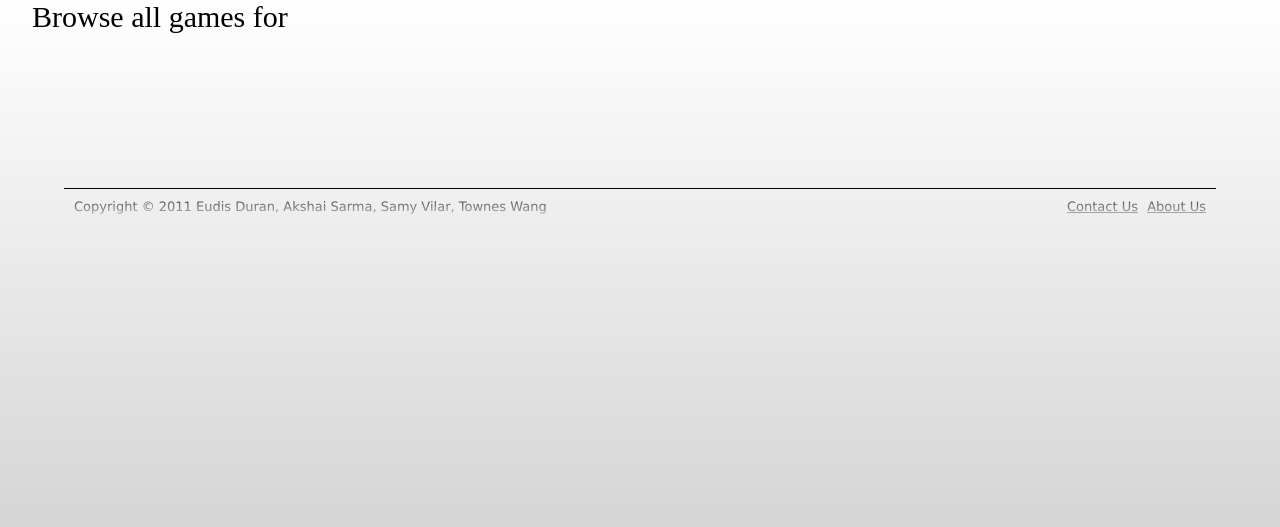
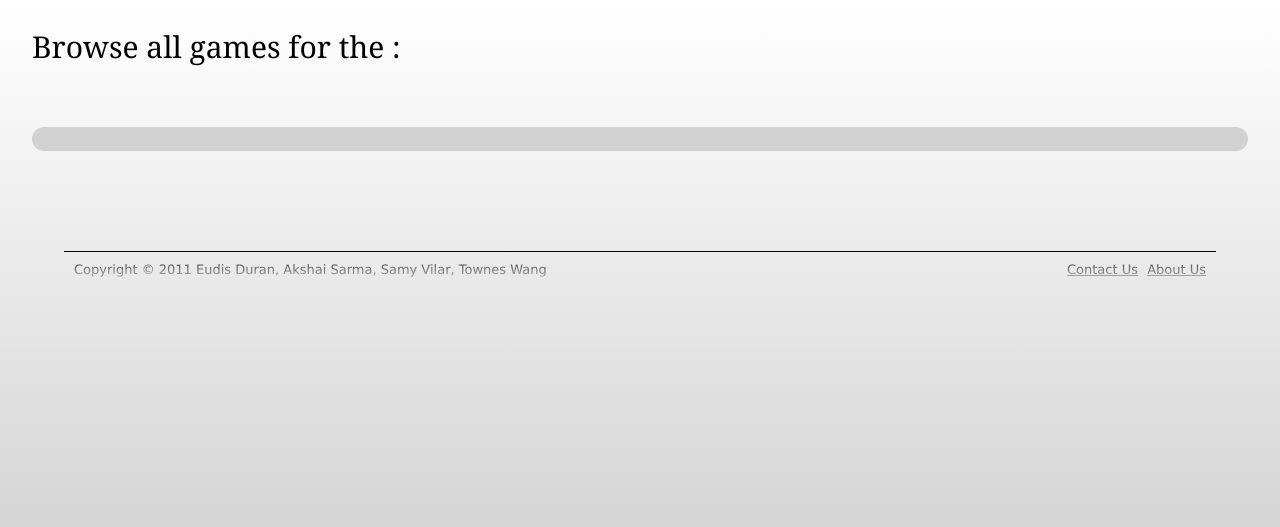
Before and after one commit to samyvilar/save-game, a Django app: template project/savegame/templates/infopage/platform.html in a window 1280 px wide. Shown: the part 161-688 px from the top of the page. Run offline with Django 3.2, Linux system fonts and the light colour scheme; the template is opened without the code that fills it, so the values that code supplies are empty.

Commit message:
Completed the stylesheet for the platform pages. Removed unnecessary CSS (pertaining to the styling of the background) from the stylesheet for the genre page. Once again, while platformPage-Realized.png shows the background of the page repeating, the position of the background is actually fixed when viewed in Chrome.

```diff
--- a/project/savegame/static/css/platformpage.css
+++ b/project/savegame/static/css/platformpage.css
@@ -1,24 +1,38 @@
-#platformwrap
-{
+#platformwrap {
+    padding-top: 2%;
     width: 95%;
     margin: auto;
+    font: 15px Georgia, "Times New Roman", Times, serif;
 }
-#platform
-{
+
+#platform {
     font-size: 30px;
 }
 
-.game
-{
-	margin: auto;
+.game {
+    float: left;
+    height: 30%;
+    width: 21%;
+    padding-left: 2%;
+    padding-right: 2%;
 }
 
-.text
-{
+.text {
     font-size: 20px;
 }
 
-#paginator
-{
+#paginator {
+    text-align: center;
+    float: left;
+    width: 100%;
     font-size: 20px;
+    padding-top: 1%;
+    padding-bottom: 1%;
+    background: rgb(210, 210, 210);
+    -moz-border-radius: 20px;
+    -webkit-border-radius: 20px;
 }
+
+#footer {
+    float: left;
+}
--- a/project/savegame/templates/infopage/platform.html
+++ b/project/savegame/templates/infopage/platform.html
@@ -10,7 +10,7 @@
 
 {% block content %}
 <div id='platformwrap'>
-	<span id = 'platform'> Browse all games for {{ platform }} </span>
+	<span id = 'platform'> Browse all games for the {{ platform }}:</span>
 	<br />	<br />
 	{% for m in games.object_list %}
 		<div class = 'game'>
```
Also changed, not shown: project/savegame/static/css/genrepage.css (+0 -8 lines), GUI-Mockups/platformPage-Realized.png (added). Lines whose indentation alone changed are shown as unchanged.
